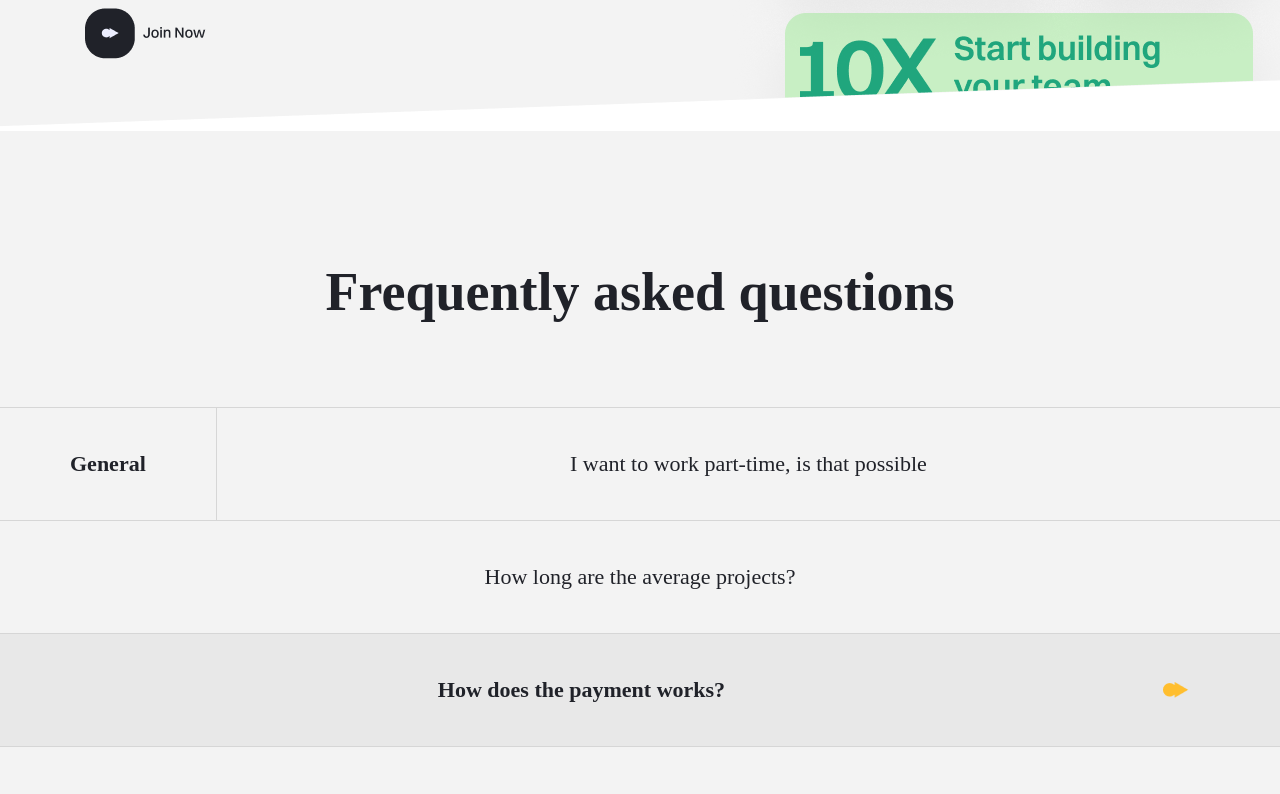
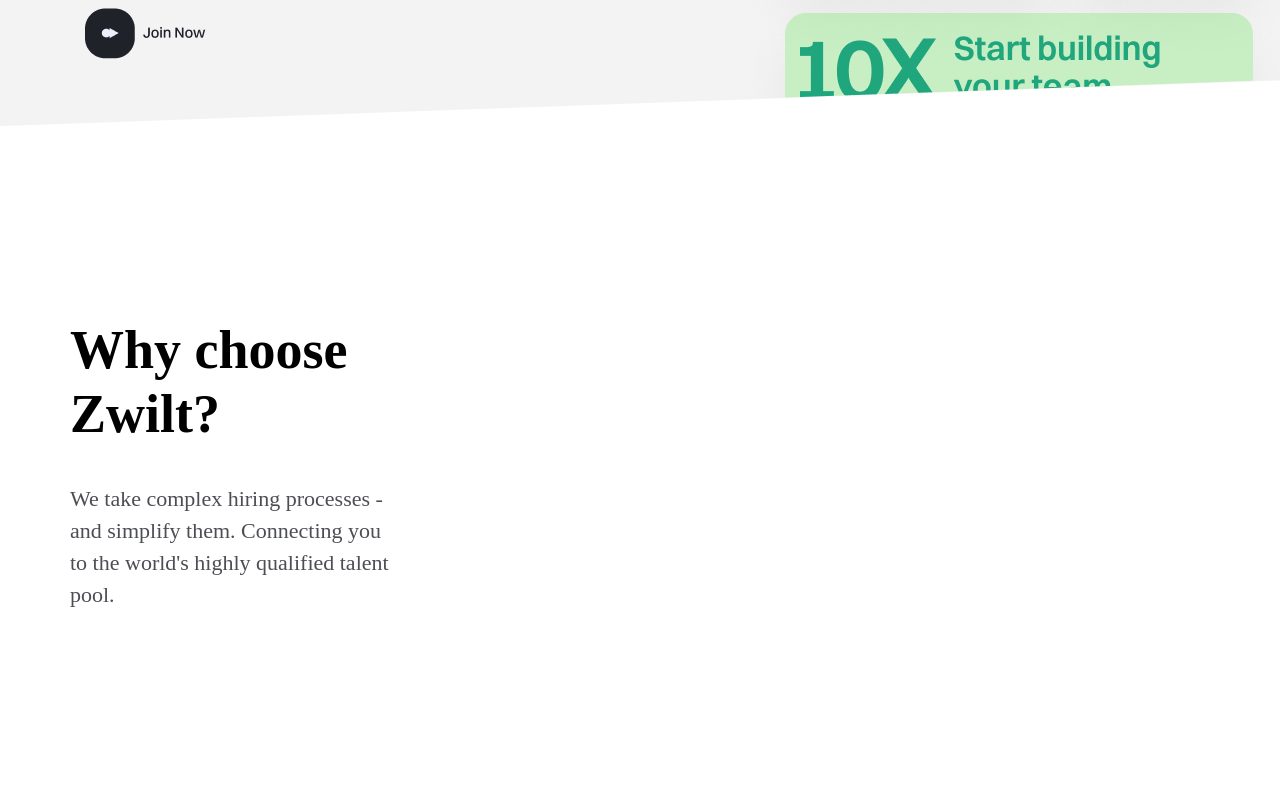
Before and after one commit to Willochs316/landing-page_react-vite-typescript, a React (Vite) app: page / in a window 1280 px wide. Shown: the part 6600-7394 px from the top of the page. Built offline with nearby package versions, Linux system fonts and the light colour scheme; a web font is replaced by a local one.

Commit message:
ui enhancement

```diff
--- a/src/App.tsx
+++ b/src/App.tsx
@@ -3,6 +3,7 @@ import Information from "@components/Information/Information";
 import Reviews from "@components/Reviews/Reviews";
 import Start from "@components/Start/Start";
 import Strategy from "@components/Strategy/Strategy";
+import WhyChooseUs from "@components/WhyChooseUs/WhyChooseUs";
 import Faq from "@layouts/Faq/Faq";
 import Footer from "@layouts/Footer/Footer";
 import Header from "@layouts/Header/Header";
@@ -16,6 +17,7 @@ function App() {
       <Reviews />
       <Strategy />
       <Start />
+      <WhyChooseUs />
       <Faq />
       <Footer />
     </>
--- /dev/null
+++ b/src/components/WhyChooseUs/WhyChooseUs.css
@@ -0,0 +1,39 @@
+.why-choose {
+  max-width: 100%;
+  width: 100%;
+  padding-top: 187px;
+  padding-bottom: 186px;
+  padding-left: 70px;
+}
+
+.why-choose-content {
+  display: flex;
+  align-items: center;
+  width: 100%;
+  overflow-x: auto;
+}
+
+.why-choose-descr {
+  width: 380px;
+}
+
+.why-choose-header {
+  max-width: 380px;
+  font-size: 54px;
+  font-weight: 700;
+  line-height: 64px;
+  text-align: left;
+}
+
+.why-choose-descr-container {
+  max-width: 326px;
+  padding-top: 37px;
+}
+
+.why-choose-descr-text {
+  font-size: 22px;
+  font-weight: 400;
+  line-height: 32px;
+  text-align: left;
+  color: #202229cc;
+}
--- /dev/null
+++ b/src/components/WhyChooseUs/WhyChooseUs.tsx
@@ -0,0 +1,22 @@
+import "./WhyChooseUs.css";
+
+const WhyChooseUs: React.FC = () => {
+  return (
+    <section className="why-choose">
+      <div className="why-choose-content">
+        <div className="why-choose-descr">
+          <h2 className="why-choose-header">Why choose Zwilt?</h2>
+
+          <div className="why-choose-descr-container">
+            <p className="why-choose-descr-text">
+              We take complex hiring processes - and simplify them. Connecting
+              you to the world&apos;s highly qualified talent pool.
+            </p>
+          </div>
+        </div>
+      </div>
+    </section>
+  );
+};
+
+export default WhyChooseUs;
```
